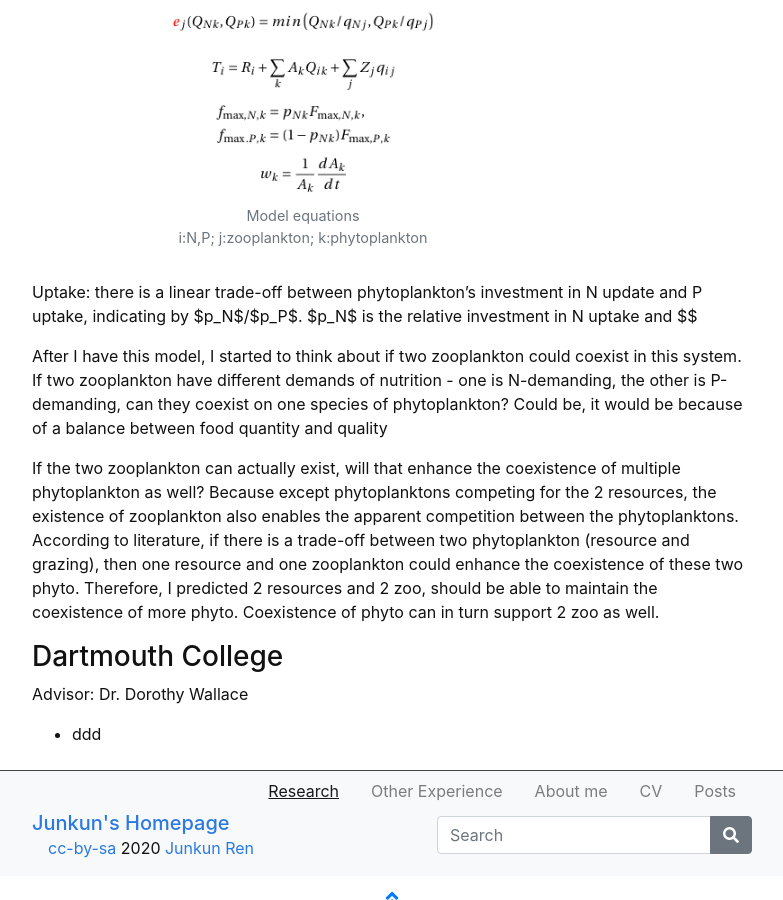
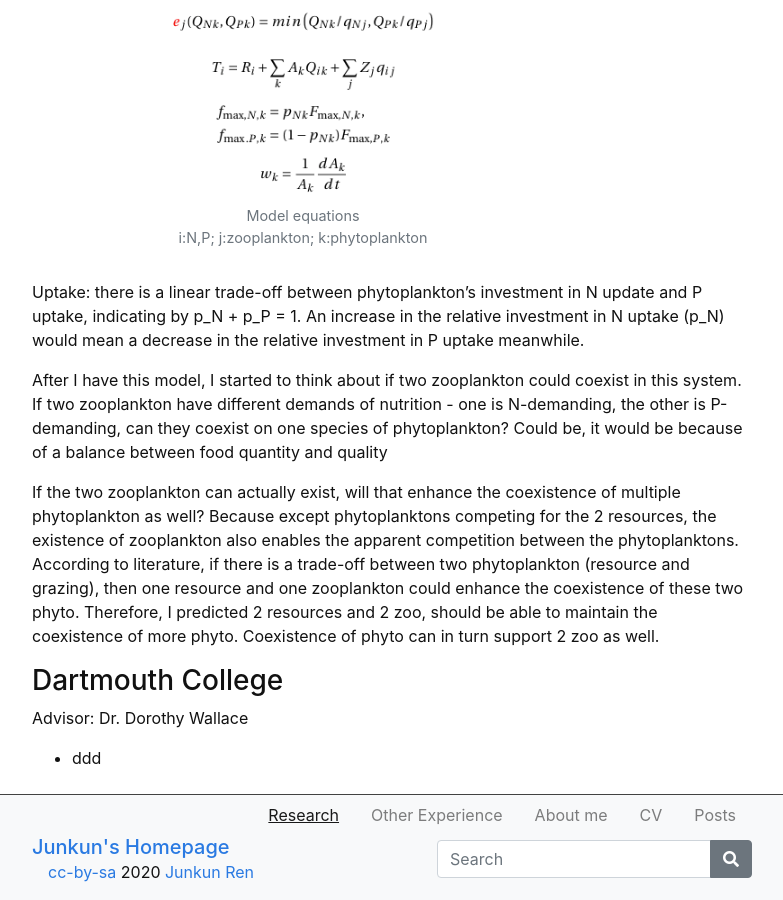
Before and after one commit to junkun-ren/PersonalWebsite, a Jekyll site: the page built from content/0-research.md, in a window 1280 px wide and 900 px high, scrolled down 1366 px. Shown: the whole window, without its empty margins (248-1031 px from the left). Built offline with Jekyll 4.4.1, drawn with Linux system fonts in a browser that asks for light colours.

Commit message:
Update 0-research.md

```diff
--- a/content/0-research.md
+++ b/content/0-research.md
@@ -10,7 +10,7 @@ Advisor: Dr. Shaopeng Wang
 {% include figure.html img="plankton model illustration.png" alt="model illustration" caption="2 level food chain model with stoichiometric constrains in red<br/>This system is assumed to be carbon sufficient and closed in terms of N and P." width="90%" %}
 {% include figure.html img="equations.png" alt="model equations" caption="Model equations<br/>i:N,P; j:zooplankton; k:phytoplankton" width="90%" %}
 
-Uptake: there is a linear trade-off between phytoplankton's investment in N update and P uptake, indicating by $p_N$/$p_P$. $p_N$ is the relative investment in N uptake and $$
+Uptake: there is a linear trade-off between phytoplankton's investment in N update and P uptake, indicating by p_N + p_P = 1. An increase in the relative investment in N uptake (p_N) would mean a decrease in the relative investment in P uptake meanwhile.
 
 After I have this model, I started to think about if two zooplankton could coexist in this system. If two zooplankton have different demands of nutrition - one is N-demanding, the other is P-demanding, can they coexist on one species of phytoplankton? Could be, it would be because of a balance between food quantity and quality
 
```
